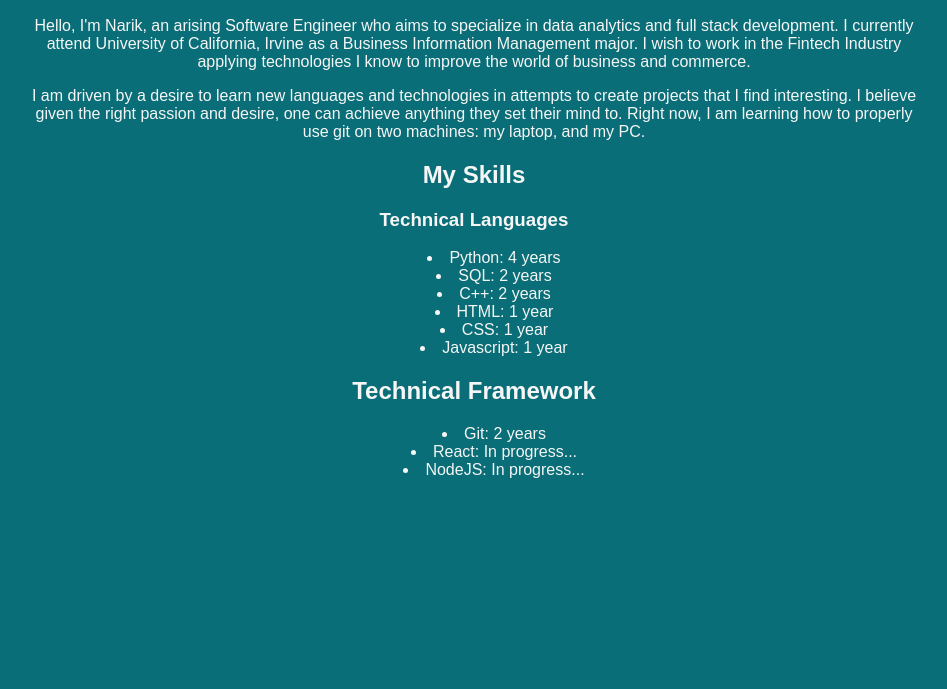
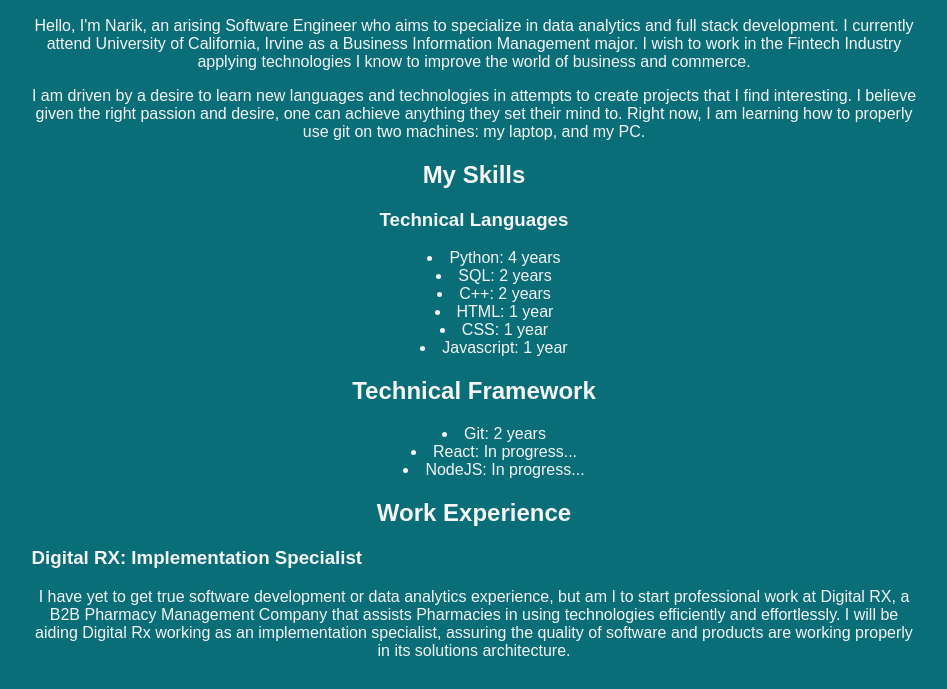
Before and after one commit to GenarikUCI/Personal_Website, a plain HTML site: page index.html in a window 1280 px wide. Shown: the part 111-800 px from the top of the page, without its empty margins (166-1113 px from the left). Drawn offline with Linux system fonts and the light colour scheme.

Commit message:
Added Work Experience

```diff
--- a/index.html
+++ b/index.html
@@ -45,7 +45,16 @@
                 </ul>
             </div>
             <div class="Experience">
-
+                <div>
+                <h2>Work Experience</h2>
+                <h3 class="left_align">Digital RX: Implementation Specialist</h3>
+                <p>
+                    I have yet to get true software development or data analytics experience, but am I to start professional work at Digital RX,
+                    a B2B Pharmacy Management Company that assists Pharmacies in using technologies efficiently and effortlessly. I will be aiding
+                    Digital Rx working as an implementation specialist, assuring the quality of software and products are working properly in its solutions
+                    architecture.
+                </p>
+                <div></div>
             </div>
 
 </body>
--- a/styles.css
+++ b/styles.css
@@ -18,3 +18,10 @@ body {
     margin-right: auto;
     width: 70%;
 }
+
+.left_align{
+    text-align: left;
+
+    margin-left: auto;
+    margin-right: auto;
+}
```
